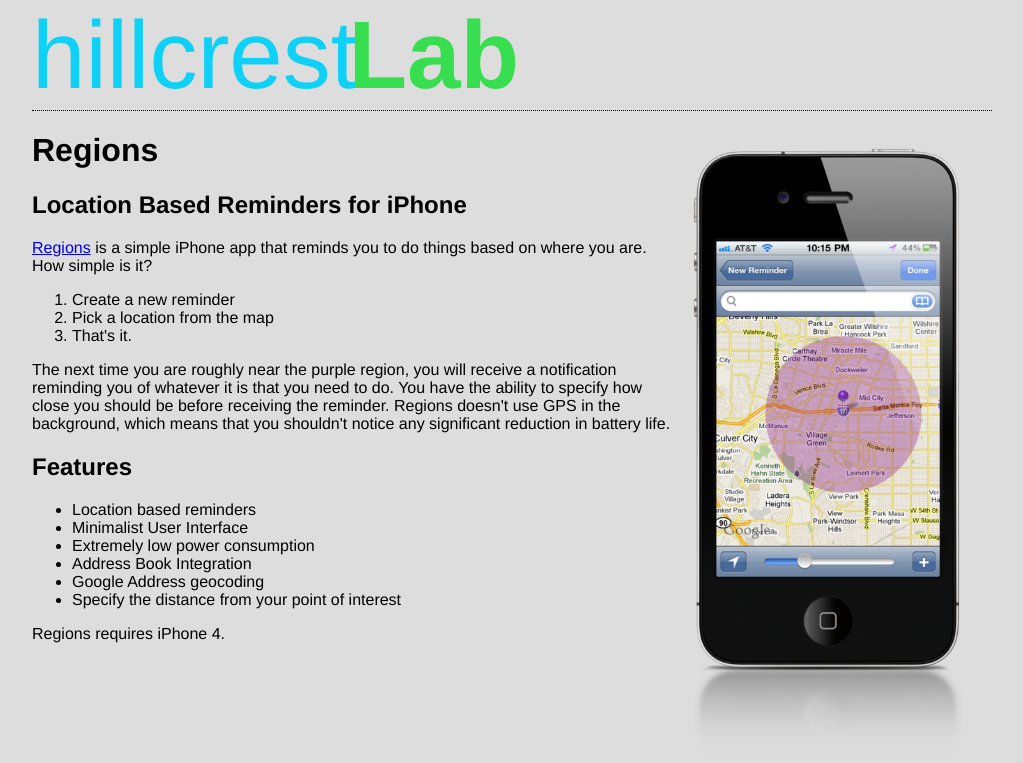
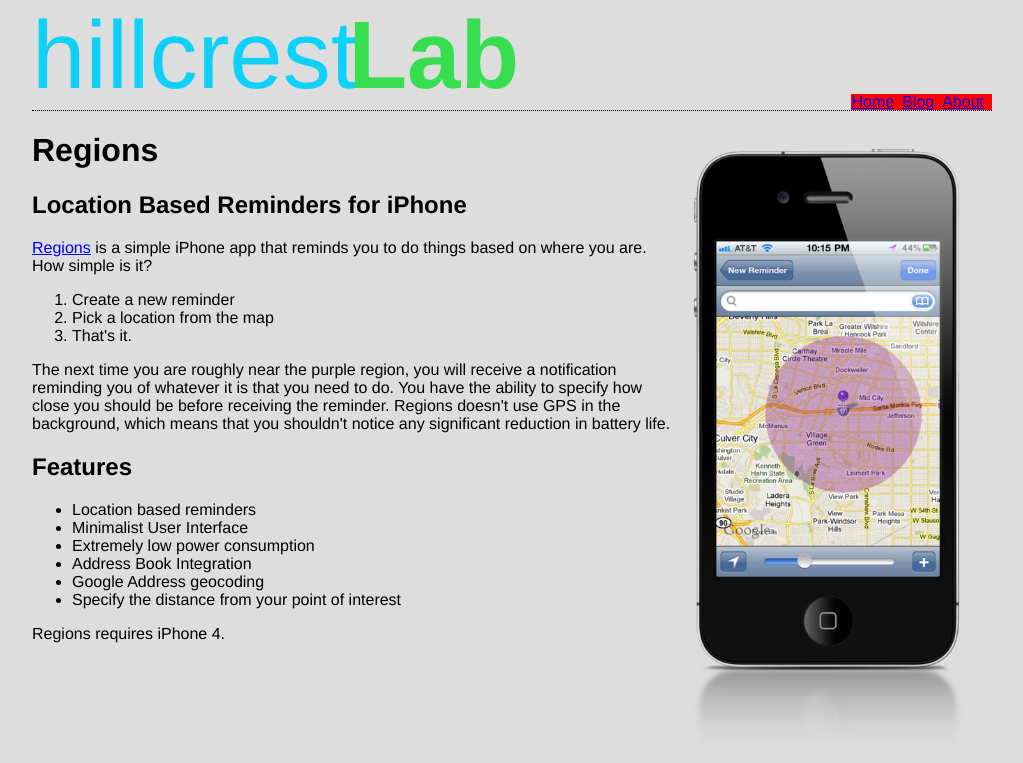
Before and after one commit to derrickj/hillcrestlab.com, a Jekyll site: the page built from index.html, in a window 1280 px wide. Shown: the top 763 px of the page, without its empty margins (128-1151 px from the left). Built offline with Jekyll 4.4.1, drawn with Linux system fonts in a browser that asks for light colours; Markdown is read by kramdown in place of the engine named in the settings.

Commit message:
fix menu:
used to disappear sometimes

```diff
--- a/css/style.css
+++ b/css/style.css
@@ -25,29 +25,30 @@ a#logo #lab{
 	color:#37DE50;
 }
 
+header {
+	border-bottom:1px dotted black;
+}
+header nav {
+	background-color:red;
+}
+header nav ul {
+	overflow:hidden;
+	margin:0;
+	padding:0;
+	list-style-type:none;
+	float:right;
+	background-color:red;
+	position:relative;
+	bottom:1em;
+}
+header nav ul li {
+	float:left;
+	margin-bottom:0;
+	margin-right:0.5em;
+	line-height:1;
+}
 /*screenshot image allows text to flow around it to its right*/
 #screenshot {
 	width:320px;
 	float:right;
 }
-
-header {
-	border-bottom:1px dotted black;
-}
-/*make list items appear on the same line in nav bar*/
-header nav ul, header nav ul li{
-	display:inline;
-	margin:0;
-}
-
-header nav ul li{
-	text-align:right;
-	padding:0 1em;
-}
-
-header nav{
-	background-color:red;
-	float:right;
-	position:relative;
-	bottom:1.2em;
-}
```
